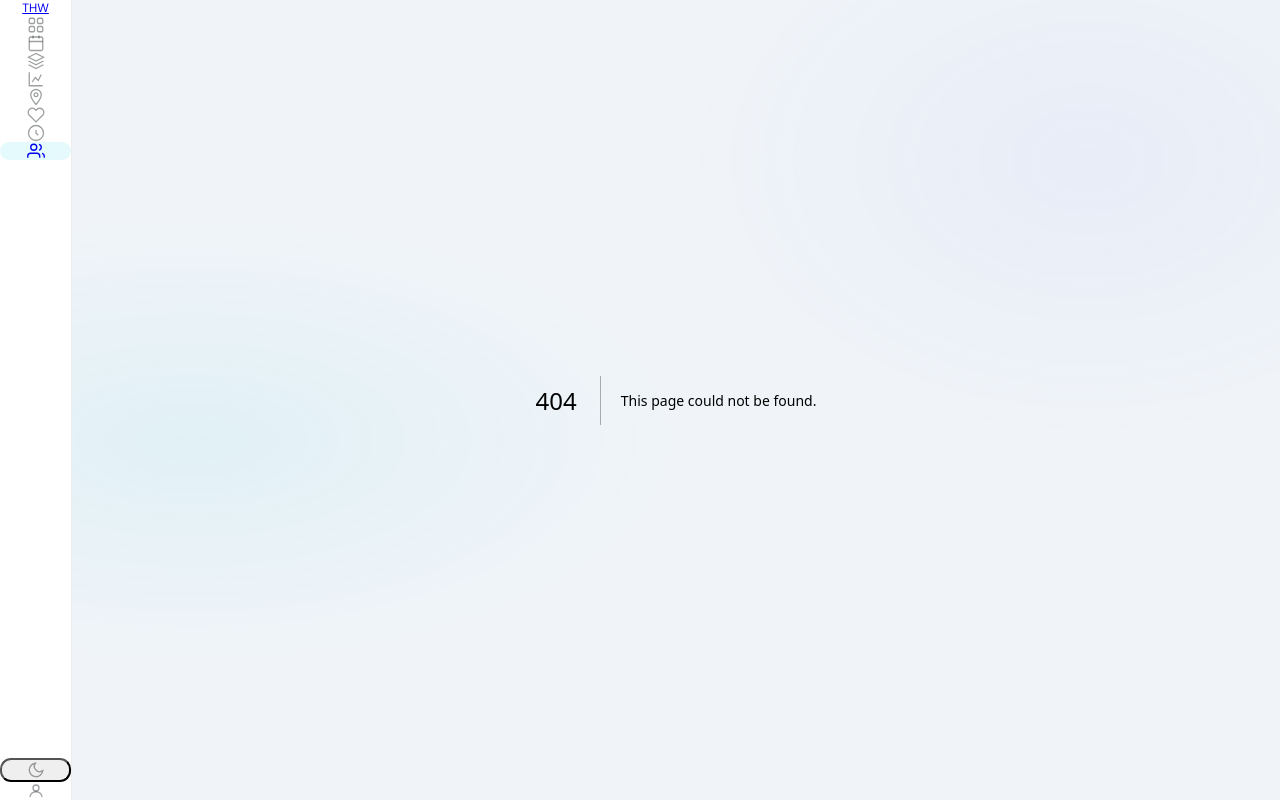
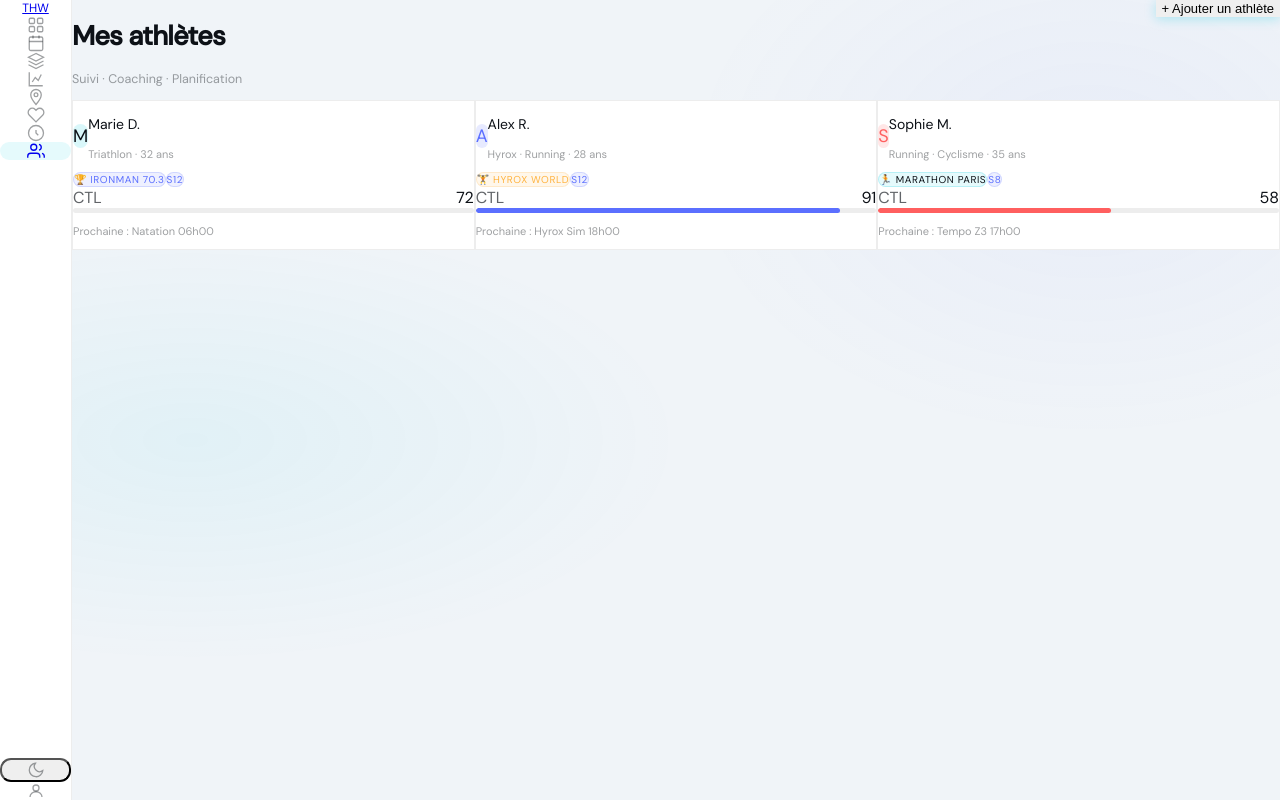
Before and after one commit to alexandreet92-lang/thw-appli, a Next.js app: page /athletes in a window 1280 px wide. Before the commit this address had no page. Built offline with nearby package versions, Linux system fonts and the light colour scheme.

Commit message:
Create page.tsx

```diff
--- /dev/null
+++ b/src/app/athletes/page.tsx
@@ -0,0 +1,108 @@
+import { Card } from '@/components/ui/Card'
+import { Button } from '@/components/ui/Button'
+import { Badge } from '@/components/ui/Badge'
+import { cn } from '@/lib/utils'
+
+const ATHLETES = [
+  {
+    initial: 'M',
+    name: 'Marie D.',
+    sport: 'Triathlon · 32 ans',
+    goal: '🏆 Ironman 70.3',
+    goalVariant: 'blue',
+    week: 'S12',
+    ctl: 72,
+    ctlColor: 'bg-brand',
+    next: 'Natation 06h00',
+    online: true,
+    avatarColor: 'bg-[rgba(0,200,224,0.15)] text-brand',
+  },
+  {
+    initial: 'A',
+    name: 'Alex R.',
+    sport: 'Hyrox · Running · 28 ans',
+    goal: '🏋️ Hyrox World',
+    goalVariant: 'orange',
+    week: 'S12',
+    ctl: 91,
+    ctlColor: 'bg-[#5b6fff]',
+    next: 'Hyrox Sim 18h00',
+    online: false,
+    avatarColor: 'bg-[rgba(91,111,255,0.15)] text-[#5b6fff]',
+  },
+  {
+    initial: 'S',
+    name: 'Sophie M.',
+    sport: 'Running · Cyclisme · 35 ans',
+    goal: '🏃 Marathon Paris',
+    goalVariant: 'brand',
+    week: 'S8',
+    ctl: 58,
+    ctlColor: 'bg-[#ff5f5f]',
+    next: 'Tempo Z3 17h00',
+    online: false,
+    avatarColor: 'bg-[rgba(255,95,95,0.15)] text-[#ff5f5f]',
+  },
+]
+
+export default function AthletesPage() {
+  return (
+    <div className="p-8">
+
+      {/* Header */}
+      <div className="flex items-start justify-between mb-7">
+        <div>
+          <h1 className="font-display text-[27px] font-bold tracking-[-0.03em]">Mes athlètes</h1>
+          <p className="text-[12.5px] text-[var(--text-dim)] mt-1">Suivi · Coaching · Planification</p>
+        </div>
+        <Button variant="primary">+ Ajouter un athlète</Button>
+      </div>
+
+      <div className="grid grid-cols-3 gap-3.5">
+        {ATHLETES.map((a) => (
+          <Card key={a.name} className="cursor-pointer hover:border-brand transition-all">
+
+            {/* Avatar + nom */}
+            <div className="flex items-center gap-3 mb-4">
+              <div className={cn(
+                'w-11 h-11 rounded-[12px] flex items-center justify-center',
+                'font-display text-[18px] font-bold flex-shrink-0',
+                a.avatarColor
+              )}>
+                {a.initial}
+              </div>
+              <div className="flex-1 min-w-0">
+                <p className="text-[14px] font-semibold">{a.name}</p>
+                <p className="text-[11px] text-[var(--text-dim)]">{a.sport}</p>
+              </div>
+              {a.online && (
+                <span className="w-2 h-2 rounded-full bg-brand shadow-brand-sm flex-shrink-0"/>
+              )}
+            </div>
+
+            {/* Badges */}
+            <div className="flex gap-2 flex-wrap mb-3">
+              <Badge variant={a.goalVariant as any}>{a.goal}</Badge>
+              <Badge variant="blue">{a.week}</Badge>
+            </div>
+
+            {/* CTL bar */}
+            <div className="mb-3">
+              <div className="flex justify-between text-xs mb-1.5">
+                <span className="text-[var(--text-mid)]">CTL</span>
+                <span className="font-mono font-medium">{a.ctl}</span>
+              </div>
+              <div className="h-[5px] rounded-full overflow-hidden bg-[var(--border)]">
+                <div className={`h-full rounded-full ${a.ctlColor}`} style={{ width: `${a.ctl}%` }}/>
+              </div>
+            </div>
+
+            <p className="text-[11px] text-[var(--text-dim)]">
+              Prochaine : {a.next}
+            </p>
+          </Card>
+        ))}
+      </div>
+    </div>
+  )
+}
```
